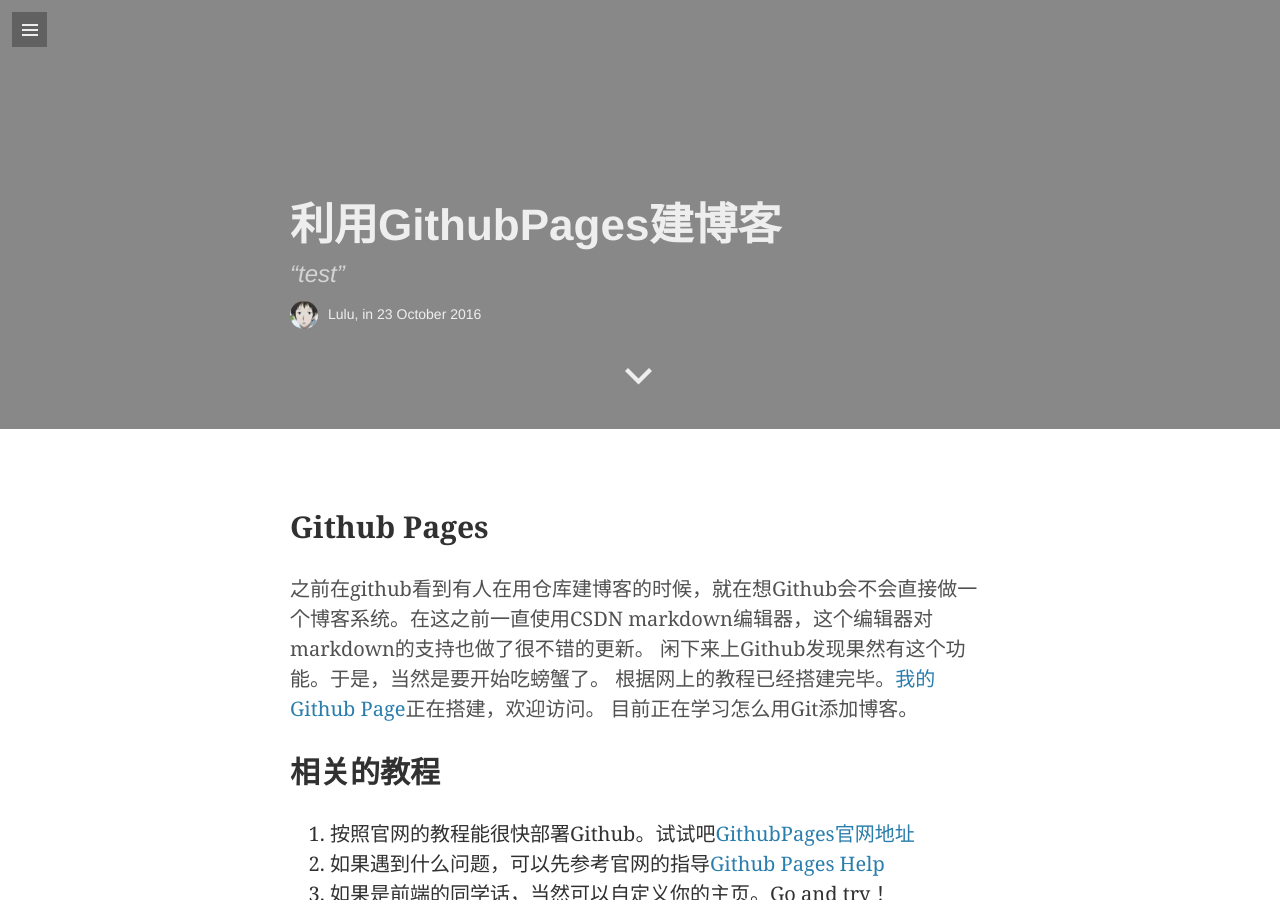
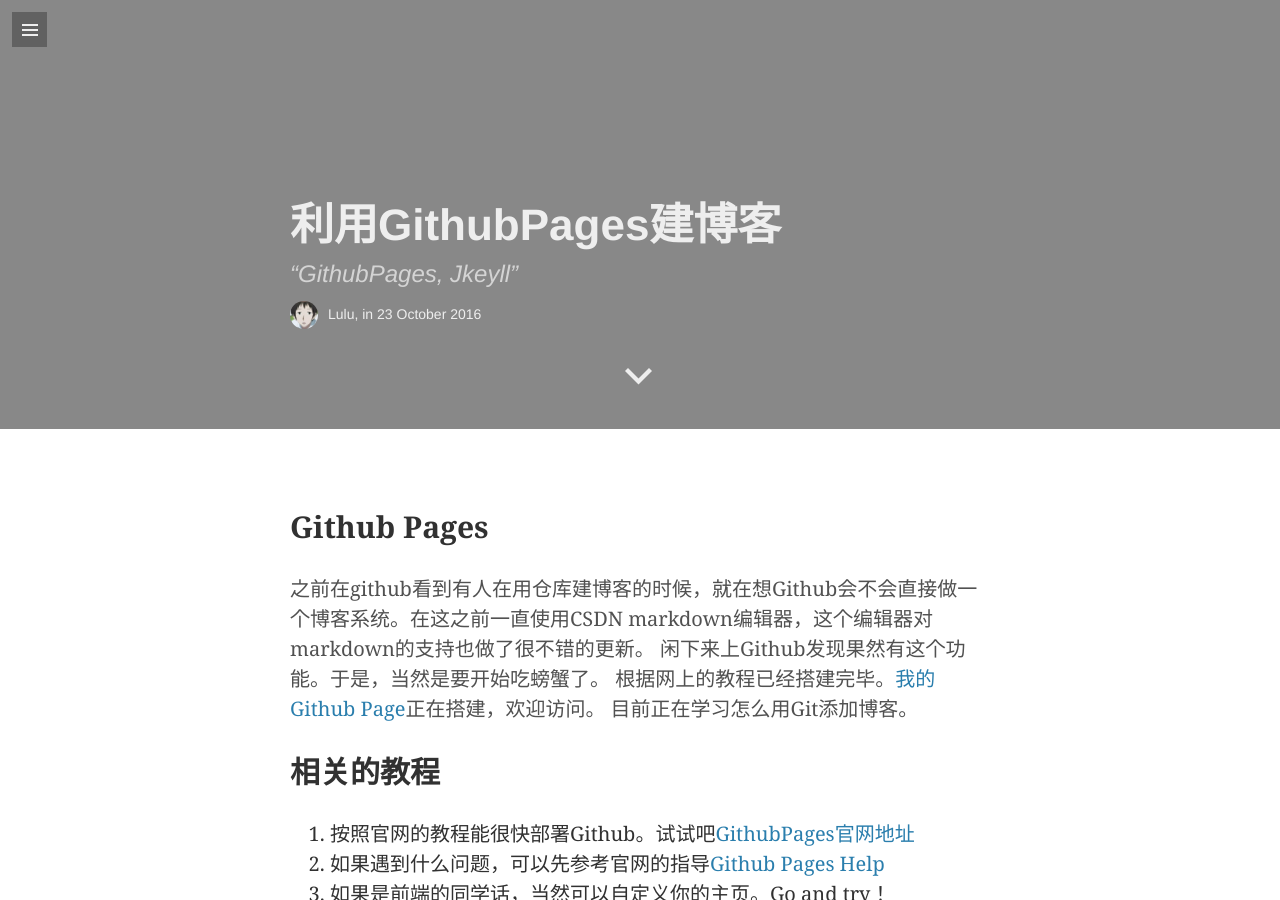
Before and after one commit to Lulu-zhu/Lulu-zhu.github.io, a Jekyll site: the page built from _posts/2016-10-23-github-pages.md, in a window 1280 px wide and 900 px high, scrolled down 471 px. Built offline with Jekyll 4.4.1, drawn with Linux system fonts in a browser that asks for light colours; some web fonts are replaced; comment, search, counter and statistics services are not loaded.

Commit message:
Update 2016-10-23-github-pages.md
加日期

```diff
--- a/_posts/2016-10-23-github-pages.md
+++ b/_posts/2016-10-23-github-pages.md
@@ -1,12 +1,13 @@
 ---
 layout: post
 title: "利用GithubPages建博客"
-quote: "test"
+quote: "GithubPages, Jkeyll"
 image:
       url: /media/2014-02-27-hello-cosette/cover.jpg
 video: false
 comments: true
 theme_color: 302F2D
+date: 2016-10-23
 ---
 
 ## Github Pages
```
